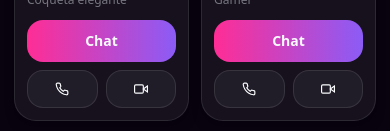
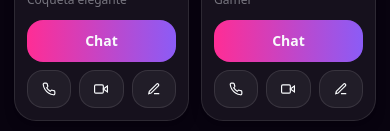
Before and after one commit to 3737631/luciaia, a Next.js app: page /luciaia/girls in a window 390 px wide. Shown: the part 410-541 px from the top of the page. Built offline with nearby package versions, Linux system fonts and the light colour scheme.

Commit message:
mobile: add pencil edit icon in 3-icon row; desktop: floating edit button on image

```diff
--- a/src/components/GirlCard.tsx
+++ b/src/components/GirlCard.tsx
@@ -56,7 +56,7 @@ export default function GirlCard({ girl }: { girl: Girl }) {
                 Chat
               </span>
             </Link>
-            <div className="mt-2 grid grid-cols-2 gap-2">
+            <div className="mt-2 grid grid-cols-3 gap-2">
               <Link href={`/call/${girl.id}`} onClick={(e) => e.stopPropagation()}>
                 <span className="flex h-[38px] w-full items-center justify-center rounded-2xl border border-white/10 bg-white/5 transition-all duration-200 active:scale-[0.97]">
                   <svg width="14" height="14" viewBox="0 0 24 24" fill="none" stroke="currentColor" strokeWidth="2"><path d="M22 16.92v3a2 2 0 0 1-2.18 2 19.79 19.79 0 0 1-8.63-3.07 19.5 19.5 0 0 1-6-6 19.79 19.79 0 0 1-3.07-8.67A2 2 0 0 1 4.11 2h3a2 2 0 0 1 2 1.72 12.84 12.84 0 0 0 .7 2.81 2 2 0 0 1-.45 2.11L8.09 9.91a16 16 0 0 0 6 6l1.27-1.27a2 2 0 0 1 2.11-.45 12.84 12.84 0 0 0 2.81.7A2 2 0 0 1 22 16.92z"/></svg>
@@ -67,6 +67,11 @@ export default function GirlCard({ girl }: { girl: Girl }) {
                   <svg width="14" height="14" viewBox="0 0 24 24" fill="none" stroke="currentColor" strokeWidth="2"><polygon points="23 7 16 12 23 17 23 7"/><rect x="1" y="5" width="15" height="14" rx="2" ry="2"/></svg>
                 </span>
               </Link>
+              <Link href={`/customize/${girl.id}`} onClick={(e) => e.stopPropagation()}>
+                <span className="flex h-[38px] w-full items-center justify-center rounded-2xl border border-white/10 bg-white/5 transition-all duration-200 active:scale-[0.97]">
+                  <svg width="14" height="14" viewBox="0 0 24 24" fill="none" stroke="currentColor" strokeWidth="2"><path d="M12 20h9"/><path d="M16.5 3.5a2.121 2.121 0 0 1 3 3L7 19l-4 1 1-4L16.5 3.5z"/></svg>
+                </span>
+              </Link>
             </div>
           </div>
         </div>
@@ -74,8 +79,8 @@ export default function GirlCard({ girl }: { girl: Girl }) {
 
       {/* Desktop full card */}
       <div className="hidden sm:block mx-auto w-full max-w-[420px] overflow-hidden rounded-[28px] border border-white/10 bg-white/[0.06] shadow-2xl transition-all duration-300 hover:border-white/20 hover:shadow-[0_25px_80px_rgba(255,45,180,0.18)]">
+        <div className={`relative aspect-[4/5] w-full min-h-[320px] bg-gradient-to-b ${gradient}`}>
           <Link href={`/customize/${girl.id}`}>
-          <div className={`relative aspect-[4/5] w-full min-h-[320px] bg-gradient-to-b ${gradient}`}>
             {!imgFailed ? (
               <img
                 src={girlImage}
@@ -85,6 +90,7 @@ export default function GirlCard({ girl }: { girl: Girl }) {
               />
             ) : null}
             <div className="absolute inset-0 bg-gradient-to-t from-[#08030f] via-[#08030f]/30 to-transparent opacity-80" />
+          </Link>
           <div className="absolute bottom-4 left-4 right-4 flex items-center justify-between">
             <div className="flex items-center gap-2">
               <span className="rounded-full bg-pink-500/20 px-3 py-0.5 text-[0.6rem] font-semibold uppercase tracking-wide text-pink-300 border border-pink-500/30">
@@ -95,9 +101,13 @@ export default function GirlCard({ girl }: { girl: Girl }) {
                 Online
               </span>
             </div>
+            <Link href={`/customize/${girl.id}`} onClick={(e) => e.stopPropagation()}>
+              <span className="flex h-9 w-9 items-center justify-center rounded-full bg-white/10 backdrop-blur border border-white/20 transition-all hover:bg-white/20">
+                <svg width="14" height="14" viewBox="0 0 24 24" fill="none" stroke="currentColor" strokeWidth="2"><path d="M12 20h9"/><path d="M16.5 3.5a2.121 2.121 0 0 1 3 3L7 19l-4 1 1-4L16.5 3.5z"/></svg>
+              </span>
+            </Link>
           </div>
         </div>
-        </Link>
         <div className="p-5">
           <Link href={`/customize/${girl.id}`}>
             <h3 className="text-2xl font-bold tracking-tight sm:text-3xl">{girl.name}</h3>
```
Lines whose indentation alone changed are shown as unchanged.
